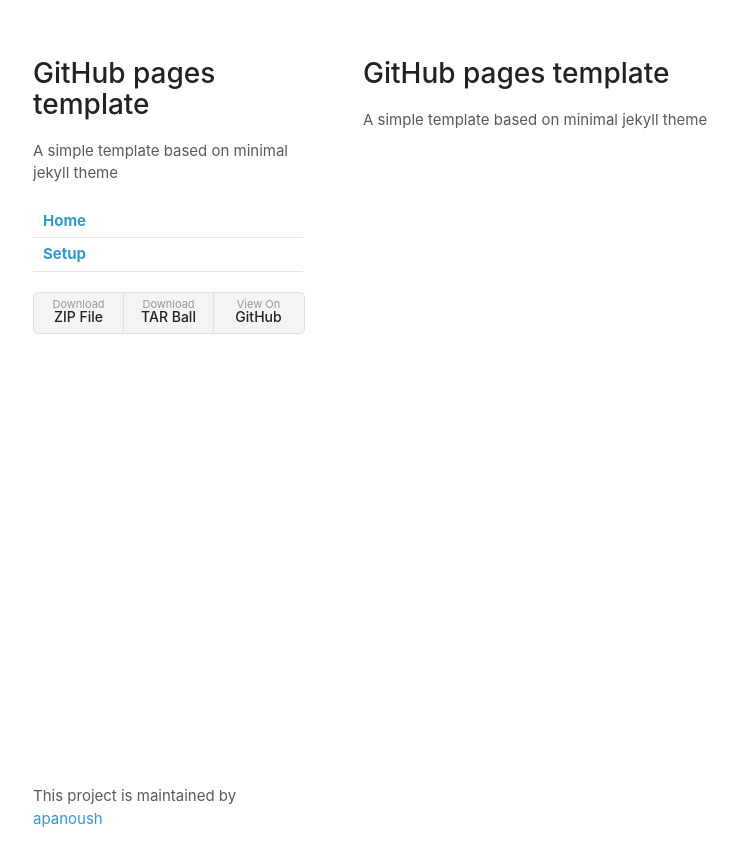
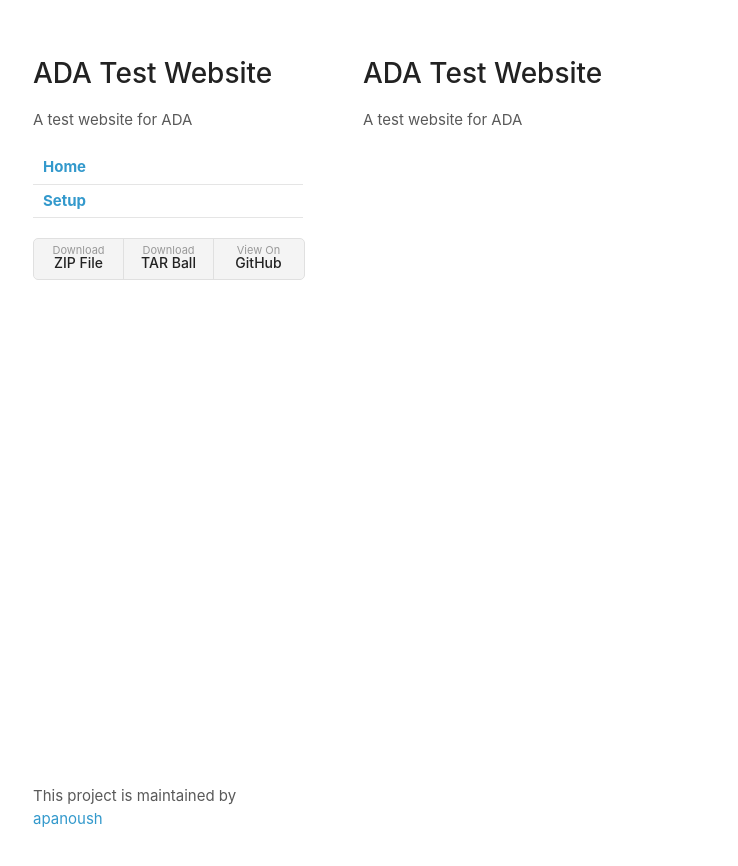
Before and after one commit to apanoush/ada-METAL-website, a Jekyll site: the page built from index.md, in a window 1280 px wide. Shown: the top 866 px of the page, without its empty margins (67-805 px from the left). Built offline with Jekyll 4.4.1, drawn with Linux system fonts in a browser that asks for light colours; our own code applies the rules of GitHub Pages for plain Markdown files.

Commit message:
Update _config.yml

```diff
--- a/_config.yml
+++ b/_config.yml
@@ -1,6 +1,6 @@
 theme: jekyll-theme-minimal
-title: GitHub pages template
-description: A simple template based on minimal jekyll theme
+title: ADA Test Website
+description: A test website for ADA
 show_downloads: True
 navigation:
   - title: Home
```
